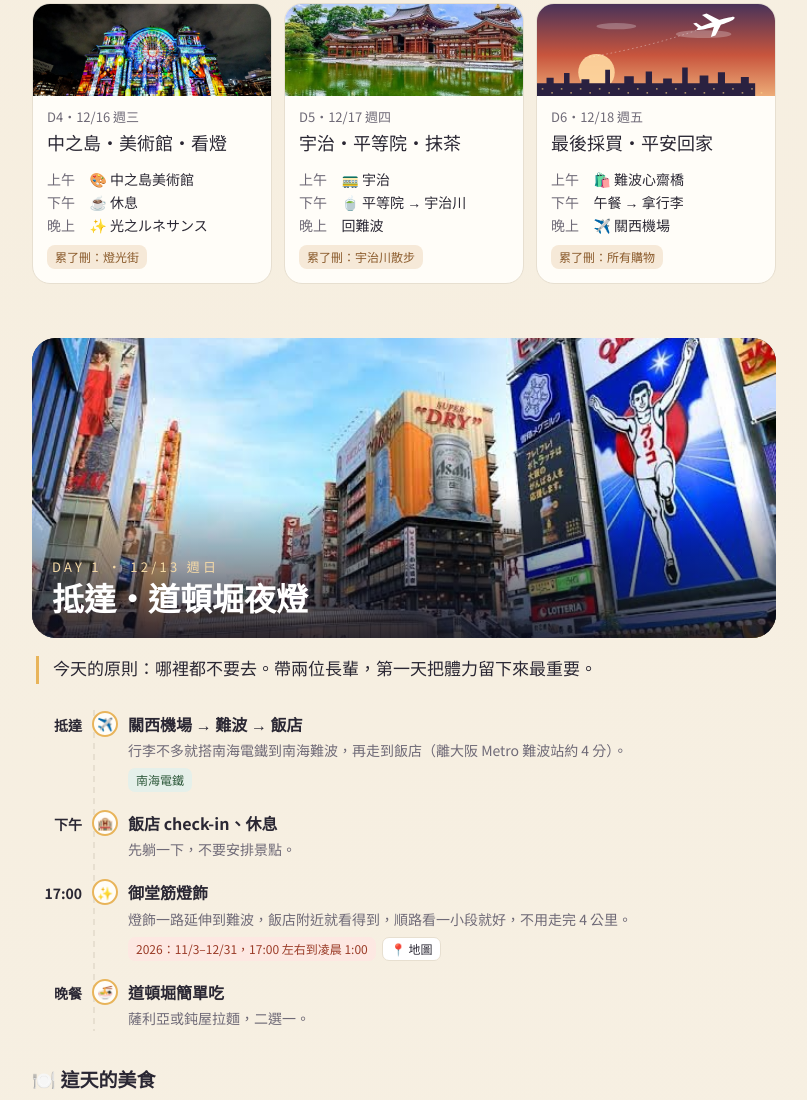
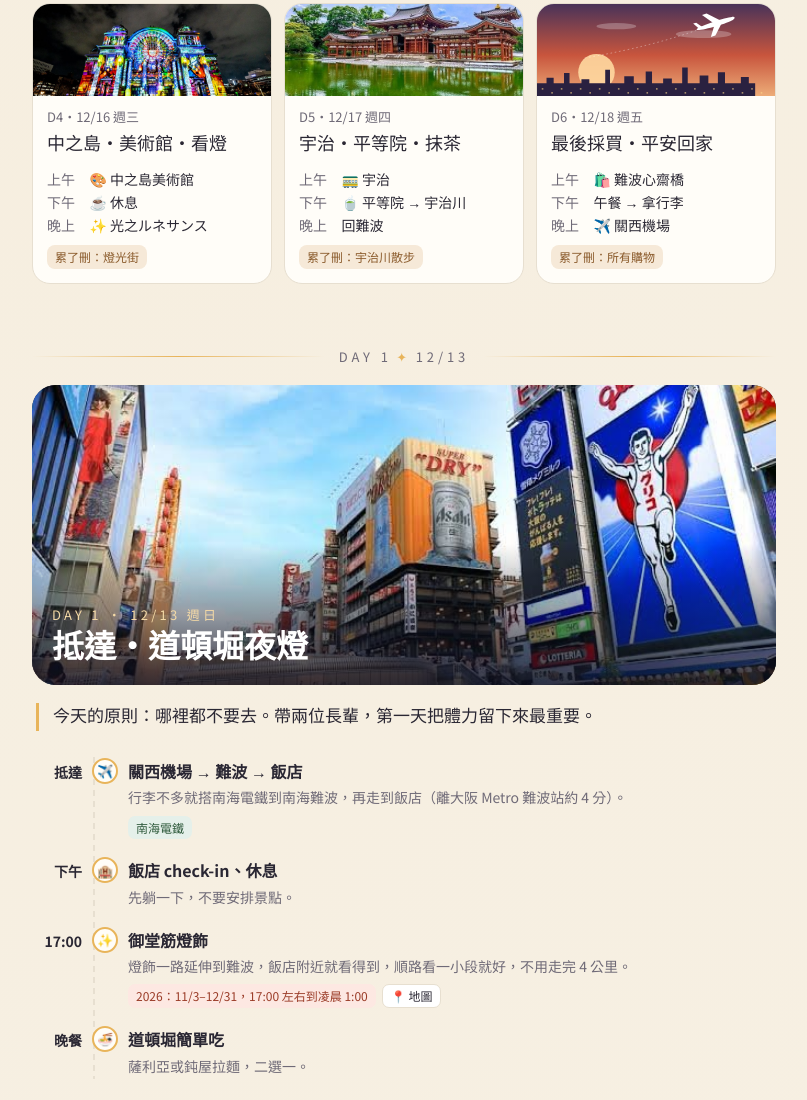
Before and after one commit to yilun13931-creator/osaka-trip-2026, a plain HTML site: page index.html in a window 1280 px wide. Shown: the part 1327-2427 px from the top of the page, without its empty margins (236-1043 px from the left). Drawn offline with Linux system fonts and the light colour scheme.

Commit message:
加入跨日過渡動畫
Co-Authored-By: Claude Opus 5.5 <noreply@anthropic.com>
Claude-Session: https://claude.ai/code/session_01M9TaLSS9HJnxVw3U99GTEH

```diff
--- a/index.html
+++ b/index.html
@@ -77,7 +77,6 @@ section{padding:38px 0 8px}
 .drop{display:inline-block; margin-top:8px; font-size:12px; background:#f6e9d8; color:#8a5a2b; border-radius:8px; padding:2px 8px}
 
 /* ---------- DAY ---------- */
-.day{padding-top:46px}
 .dayhead{border-radius:24px; overflow:hidden; background:var(--night); color:#fff; position:relative}
 .dayhead svg,.dayhead img{display:block; width:100%; height:clamp(210px,50vw,300px); object-fit:cover}
 .ovc img{display:block; width:100%; height:92px; object-fit:cover}
@@ -137,6 +136,28 @@ footer{margin-top:48px; background:var(--night); color:#c9c8da; padding:30px 0 4
 footer a{color:var(--gold-soft)}
 footer h5{color:#fff; font-size:15px; margin:0 0 8px}
 footer ul{padding-left:18px; margin:6px 0 0}
+
+/* ---------- DAY TRANSITIONS ---------- */
+.divider{display:flex; align-items:center; gap:14px; margin:54px 0 0; color:var(--muted); font-size:13px; letter-spacing:.3em}
+.divider:before,.divider:after{content:""; flex:1; height:1px; background:linear-gradient(90deg,transparent,var(--gold),transparent);
+  transform:scaleX(0); transition:transform 1.1s cubic-bezier(.2,.7,.2,1)}
+.divider span{opacity:0; transform:translateY(6px); transition:opacity .6s .35s, transform .6s .35s; white-space:nowrap}
+.divider span i{font-style:normal; color:var(--gold); margin:0 .35em}
+.divider.in:before,.divider.in:after{transform:scaleX(1)}
+.divider.in span{opacity:1; transform:none}
+.day{padding-top:18px}
+.dayhead{transform:translateY(28px) scale(.97); opacity:0; transition:opacity .8s ease, transform .9s cubic-bezier(.2,.7,.2,1)}
+.dayhead img,.dayhead svg{transform:scale(1.12); transition:transform 2.2s cubic-bezier(.2,.7,.2,1)}
+.dayhead .cap>*{opacity:0; transform:translateY(14px); transition:opacity .7s .35s, transform .7s .35s cubic-bezier(.2,.7,.2,1)}
+.dayhead .cap h3{transition-delay:.5s}
+.dayhead.in{opacity:1; transform:none}
+.dayhead.in img,.dayhead.in svg{transform:scale(1)}
+.dayhead.in .cap>*{opacity:1; transform:none}
+.rv{opacity:0; transform:translateY(18px); transition:opacity .6s ease, transform .6s cubic-bezier(.2,.7,.2,1); transition-delay:calc(var(--i,0) * 70ms)}
+.rv.in{opacity:1; transform:none}
+@media (prefers-reduced-motion:reduce){
+  .dayhead,.dayhead img,.dayhead svg,.dayhead .cap>*,.rv,.divider:before,.divider:after,.divider span{opacity:1!important; transform:none!important; transition:none!important}
+}
 </style>
 </head>
 <body>
@@ -481,25 +502,26 @@ $('#ov').innerHTML = DAYS.map((d,i)=>`
 
 const tagHtml = t => (t||[]).map(([k,v])=>`<span class="tag ${k}">${v}</span>`).join('');
 $('#days').innerHTML = DAYS.map((d,i)=>`
+<div class="divider"><span>DAY ${i+1}<i>✦</i>${d.date}</span></div>
 <section class="day" id="${d.id}" data-date="2026-${d.date.replace('/','-')}">
  <div class="dayhead">${pic(d,d.title) || ART[d.art]}
   <div class="cap"><div class="num">DAY ${i+1} ・ ${d.date} 週${d.dow}<span class="today">今天</span></div><h3>${d.title}</h3></div>
  </div>
- <p class="motto">${d.motto}</p>
- <ol class="tl">${d.tl.map(x=>`
-  <li><div class="time">${x.t}</div><div class="dot">${x.i}</div>
+ <p class="motto rv">${d.motto}</p>
+ <ol class="tl">${d.tl.map((x,k)=>`
+  <li class="rv" style="--i:${Math.min(k,6)}"><div class="time">${x.t}</div><div class="dot">${x.i}</div>
    <div class="what"><b>${x.b}</b>${x.p?`<p>${x.p}</p>`:''}
    ${(x.tags||x.map)?`<div class="meta">${tagHtml(x.tags)}${x.map?`<a class="maplink" href="${x.map}" target="_blank" rel="noopener">📍 地圖</a>`:''}</div>`:''}</div></li>`).join('')}
  </ol>
- <h4 class="sub-h">🍽️ 這天的美食</h4>
- <div class="foods">${d.food.map(f=>`
-  <a class="food" href="${f.link}" target="_blank" rel="noopener">
+ <h4 class="sub-h rv">🍽️ 這天的美食</h4>
+ <div class="foods">${d.food.map((f,k)=>`
+  <a class="food rv" style="--i:${Math.min(k,4)}" href="${f.link}" target="_blank" rel="noopener">
    <div class="glyph" style="background:${f.c}">${f.g}</div>
    <div><b>${f.n}</b>${f.s?`<span>${f.s}</span>`:''}${f.h?`<span>🕒 ${f.h}</span>`:''}<em>開啟地圖看照片 →</em></div>
   </a>`).join('')}
  </div>
- <div class="tips"><h4>💡 補充建議（查過網路資料和心得）</h4><ul>${d.tips.map(t=>`<li>${t}</li>`).join('')}</ul></div>
- <div class="cutbox">🪫 <span><b>累了就刪：</b>${d.drop}</span></div>
+ <div class="tips rv"><h4>💡 補充建議（查過網路資料和心得）</h4><ul>${d.tips.map(t=>`<li>${t}</li>`).join('')}</ul></div>
+ <div class="cutbox rv">🪫 <span><b>累了就刪：</b>${d.drop}</span></div>
 </section>`).join('');
 
 $('#rules').innerHTML = RULES.map(([a,b])=>`<div class="rule"><span>${a}</span><span>${b}</span></div>`).join('');
@@ -522,6 +544,13 @@ document.querySelectorAll('.day').forEach(s=>{ if(s.dataset.date===todayStr) s.c
 const chips=[...document.querySelectorAll('.chip')];
 const io=new IntersectionObserver(es=>{es.forEach(e=>{ if(e.isIntersecting){ chips.forEach(c=>c.classList.toggle('on',c.dataset.id===e.target.id)); const on=chips.find(c=>c.dataset.id===e.target.id); if(on){ const nv=document.getElementById('nav'); nv.scrollTo({left: on.offsetLeft - (nv.clientWidth-on.offsetWidth)/2, behavior:'auto'}); } } })},{rootMargin:'-45% 0px -50% 0px'});
 document.querySelectorAll('.day, #checklist').forEach(s=>io.observe(s));
+
+/* reveal on scroll */
+const revealEls = document.querySelectorAll('.dayhead, .rv, .divider');
+if('IntersectionObserver' in window){
+  const ro = new IntersectionObserver(es=>es.forEach(e=>{ if(e.isIntersecting){ e.target.classList.add('in'); ro.unobserve(e.target); } }),{rootMargin:'0px 0px -8% 0px', threshold:.12});
+  revealEls.forEach(el=>ro.observe(el));
+} else revealEls.forEach(el=>el.classList.add('in'));
 </script>
 </body>
 </html>
```
